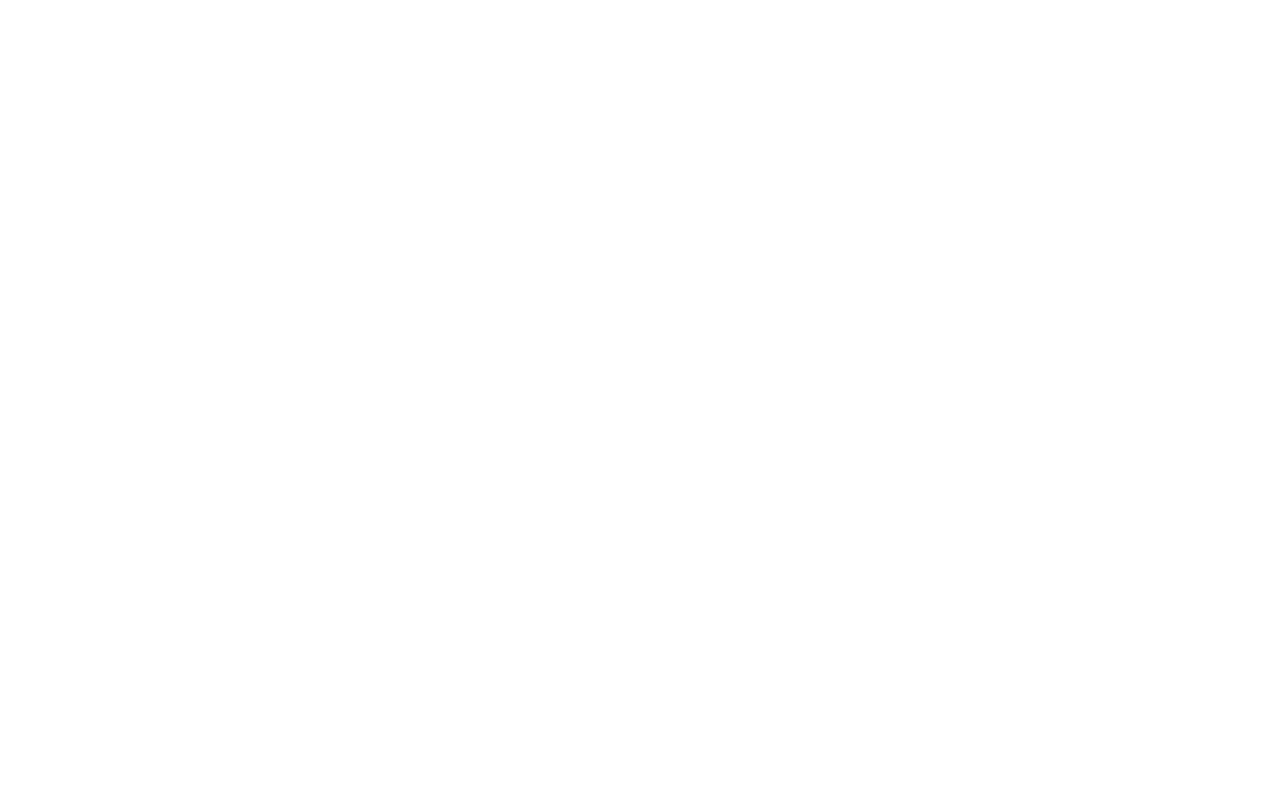
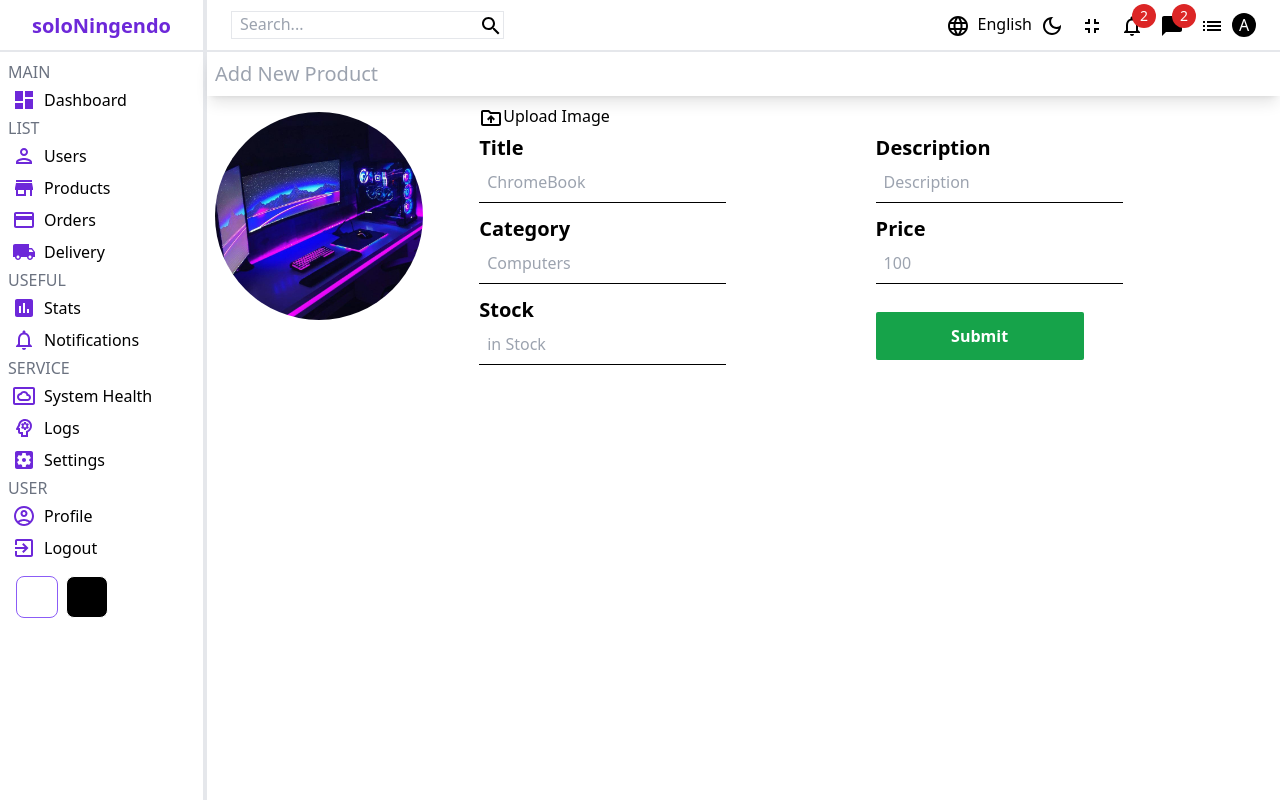
Before and after one commit to rauf97-bit/Admin_Dashboard, a React (Create React App) app: page /products/new in a window 1280 px wide. Before the commit this address had no page. Built offline with nearby package versions, Linux system fonts and the light colour scheme.

Commit message:
Added few contents

```diff
--- a/src/App.css
+++ b/src/App.css
@@ -36,3 +36,10 @@
     transform: rotate(360deg);
   }
 }
+.app.dark-theme{
+  background: #222;
+  color: rgb(240, 233, 233) !important;
+}
+/* .MuiDataGrid-cellContent, .MuiDataGrid-columnHeaderTitle, .MuiDataGrid-cell--withRenderer{
+
+} */
--- a/src/App.js
+++ b/src/App.js
@@ -1,31 +1,70 @@
-import React from "react";
+import React, { useState } from "react";
 import { BrowserRouter as Router, Routes, Route } from "react-router-dom";
 import Home from "./Screens/Home";
 import List from "./Screens/List";
 import Login from "./Screens/Login";
 import New from "./Screens/New";
 import Single from "./Screens/Single";
-import {productData, userData} from './Data/newData'
+import { productData, userData } from "./Data/newData";
+import "./App.css";
 const App = () => {
+  const [mode, setMode] = useState(false);
   return (
     <Router>
+      <div className={mode ? "app dark-theme" : ""}>
         <Routes>
           <Route path="/">
-          <Route index element={<Home />}></Route>
+            <Route
+              index
+              element={<Home mode={mode} setMode={setMode} />}
+            ></Route>
             {/* <Route path='signup' element={} ></Route> */}
             <Route path="login" element={<Login />}></Route>
             <Route path="users">
-            <Route index element={<List />}></Route>
-            <Route path=":userId" element={<Single />}></Route>
-            <Route path="new" element={<New inputs={userData} title="Add New Product" />}></Route>
+              <Route
+                index
+                element={<List mode={mode} setMode={setMode} />}
+              ></Route>
+              <Route
+                path=":userId"
+                element={<Single mode={mode} setMode={setMode} />}
+              ></Route>
+              <Route
+                path="new"
+                element={
+                  <New
+                    mode={mode}
+                    setMode={setMode}
+                    inputs={userData}
+                    title="Add New Product"
+                  />
+                }
+              ></Route>
             </Route>
-          <Route path="product">
-            <Route index element={<List />}></Route>
-            <Route path=":userId" element={<Single />}></Route>
-            <Route path="new" element={<New inputs={productData} title="Add New Product"/>}></Route>
+            <Route path="products">
+              <Route
+                index
+                element={<List mode={mode} setMode={setMode} />}
+              ></Route>
+              <Route
+                path=":userId"
+                element={<Single mode={mode} setMode={setMode} />}
+              ></Route>
+              <Route
+                path="new"
+                element={
+                  <New
+                    mode={mode}
+                    setMode={setMode}
+                    inputs={productData}
+                    title="Add New Product"
+                  />
+                }
+              ></Route>
             </Route>
           </Route>
         </Routes>
+      </div>
     </Router>
   );
 };
--- a/src/Data/newData.js
+++ b/src/Data/newData.js
@@ -1,5 +1,5 @@
 export const userData = [
-  { id: 1, label:  "userName", placeholder: "Peter_Griffin", type : "text"   },
+  { id: 1, label:  "Username", placeholder: "Peter_Griffin", type : "text"   },
   { id: 2, label:  "Name and Surname", placeholder: "Peter Griffin", type : "text"   },
   { id: 4, label:  "Email", placeholder: "peterG@gmail.com", type : "email"   },
   { id: 3, label:  "PhoneNumber", placeholder: "+123 456 789", type : "text"   },
--- a/src/Screens/New.jsx
+++ b/src/Screens/New.jsx
@@ -2,33 +2,33 @@ import { DriveFolderUploadOutlined } from "@mui/icons-material";
 import React, { useState } from "react";
 import Navbar from "../components/Navbar";
 import Sidebar from "../components/Sidebar";
+import img from '../images/c6.jpg'
 
-const New = ({ inputs, title }) => {
+const New = ({ inputs, title, mode, setMode }) => {
   const [file, setFile] = useState("");
   return (
     <div>
       <div className="flex">
       <React.Fragment>
-          <Sidebar />
+        <Sidebar setMode={setMode} />
       </React.Fragment>
       <div className="flex-1">
-          <Navbar />
+        <Navbar setMode={setMode} mode={mode} />
           <div className="">
             <h2 className="text-gray-400 shadow-lg p-2 text-xl">{title}</h2>
-            <div className="grid grid-cols-3 p-2">
-              <div className="col-span-1 flex justify-center">
+            <div className="grid grid-cols-4 p-2">
+              <div className="col-span-1">
                 <img
-                  src={file ? URL.createObjectURL(file) : "../images/c6.jpg"}
+                    src={file ? URL.createObjectURL(file) : img}
                     className="w-52 h-52 rounded-full my-2"
                     alt="user"
                 />
               </div>
-              <div className="col-span-2">
-                <div className="flex gap-6 justify-around flex-grow flex-wrap">
-                  <div className="flex flex-col">
-                    <label htmlFor="file">
-                      {" "}
-                      <DriveFolderUploadOutlined />{" "}
+              <div className="col-span-3 ">
+                <div className="block">
+                    <label htmlFor="file" className="cursor-pointer">
+                      <DriveFolderUploadOutlined />
+                      Upload Image
                     </label>
                     <input
                       type="file"
@@ -38,27 +38,40 @@ const New = ({ inputs, title }) => {
                       className="hidden"
                     />
                 </div>
-                  <div className="flex flex-col">
+                <div className="grid grid-cols-2">
                     {inputs.map((data) => (
-                      <div key={data.id} className="form-grp">
-                        <label htmlFor={data.placeholder}>{data.label}</label>
+                      <div key={data.id} className="col-span-1 w-[50%]">
+                        <label htmlFor={data.placeholder} className="mt-1 block font-semibold text-xl">{data.label}</label>
                         <input
                           type={data.type}
                           id={data.placeholder}
                           placeholder={data.placeholder}
-                          className="border-0 outline-none border-b border-black active:border-0"
+                          className="border-0 outline-none mb-2 p-2 border-b border-black active:border-0"
                         />
                       </div>
                     ))}
-                  </div>
+                    <div className="col-span-1">
                     <input
                     type="submit"
                     value="Submit"
-                    className="p-3 px-4 rounded-sm bg-green-600 text-center w-52 "
-                  />
+                    className="p-3 px-4 mt-5 rounded-sm cursor-pointer text-white font-bold bg-green-600 text-center w-52 "/>
                     </div>
                 </div>
               </div>
+            </div>
+
+            {/*
+              <div className="col-span-1 flex justify-center">
+
+              </div>
+              <div className="col-span-3">
+                <div className="flex w-[100%] justify-around">
+                  <div className="flex flex-col">
+                  </div>
+                </div>
+
+              </div>
+        </div> */}
             </div>
           </div>
       </div>
--- a/src/Screens/Single.jsx
+++ b/src/Screens/Single.jsx
@@ -5,14 +5,14 @@ import Navbar from "../components/Navbar";
 import Sidebar from "../components/Sidebar";
 import profileImg from "../images/c7.jpg";
 
-const Single = () => {
+const Single = ({mode, setMode}) => {
   return (
     <div className="flex">
       <React.Fragment>
-        <Sidebar />
+        <Sidebar setMode={setMode} />
       </React.Fragment>
       <div className="flex-1">
-        <Navbar />
+        <Navbar setMode={setMode} mode={mode} />
         <div className="flex gap-2">
           <div className="shadow-xl rounded-lg p-3 px-2 relative max-w-sm">
             <p className="absolute top-0 right-0 p-1 rounded-sm text-purple-600 bg-purple-400">
--- a/src/components/Chart.jsx
+++ b/src/components/Chart.jsx
@@ -8,7 +8,7 @@ import {
   ResponsiveContainer,
 } from "recharts";
 
-const Chart = ({aspect}) => {
+const Chart = ({aspect, mode}) => {
   const data = [
     { name: "January", Total: 1600 },
     { name: "February", Total: 2000 },
@@ -18,7 +18,7 @@ const Chart = ({aspect}) => {
     { name: "June", Total: 1850 },
   ];
   return (
-    <div className="col-span-2 shadow-xl">
+    <div className={mode ? "bg-black text-white col-span-2 shadow-xl" : "col-span-2 shadow-xl"}>
       <ResponsiveContainer width="100%" aspect={aspect}>
         <AreaChart
           width={500}
--- a/src/components/ListTable.jsx
+++ b/src/components/ListTable.jsx
@@ -34,7 +34,7 @@ const ListTable = () => {
                 <TableCell className="">{row.id}</TableCell>
                 <TableCell>
                   <div className="flex items-center">
-                  <img src={row.img} alt="Img" srcset="" className="h-10 w-10 rounded-full mr-3" />
+                  <img src={row.img} alt="Img" srcSet="" className="h-10 w-10 rounded-full mr-3" />
                   <p>{row.product}</p>
                   </div>
                 </TableCell>
--- a/src/components/Navbar.jsx
+++ b/src/components/Navbar.jsx
@@ -9,7 +9,10 @@ import {
 } from "@mui/icons-material";
 import React from "react";
 
-const Navbar = () => {
+const Navbar = ({setMode, mode}) => {
+  const changeMode = () =>{
+    setMode(!mode)
+  }
   return (
     <div className="navbar">
       <div className="flex h-[50px] px-6 items-center justify-between">
@@ -26,8 +29,8 @@ const Navbar = () => {
             <LanguageOutlined className="mx-2" />
             <span>English</span>
           </li>
-          <li>
-            <DarkModeOutlined className="mx-2" />
+          <li onClick={()=> changeMode()}>
+            <DarkModeOutlined className="mx-2 cursor-pointer"   />
           </li>
           <li>
             <FullscreenExitOutlined className="mx-2" />
--- a/src/components/Sidebar.jsx
+++ b/src/components/Sidebar.jsx
@@ -13,7 +13,8 @@ import {
   SettingsSystemDaydreamOutlined,
   Store,
 } from "@mui/icons-material";
-const Sidebar = () => {
+import { Link } from "react-router-dom";
+const Sidebar = ({setMode}) => {
   return (
     <div className="sidebar h-[100vh] border-r-4 border-r-gray-200 ">
       <div className="p-3 px-8 text-center h-[50px] text-violet-700 font-bold text-xl">
@@ -27,14 +28,14 @@ const Sidebar = () => {
           <span>Dashboard</span>
         </div>
         <div className=" text-gray-500">LIST</div>
-        <div className="flex p-1 items-center">
+        <Link to={'/users'} className="flex p-1 items-center">
           <PersonOutlined className="text-violet-700 mr-2" />
           <span>Users</span>
-        </div>
-        <div className="flex p-1 items-center">
+        </Link>
+        <Link to={'/products'} className="flex p-1 items-center">
           <Store className="text-violet-700 mr-2" />
           <span>Products</span>
-        </div>
+        </Link>
         <div className="flex p-1 items-center">
           <CreditCard className="text-violet-700 mr-2" />
           <span>Orders</span>
@@ -76,8 +77,8 @@ const Sidebar = () => {
         </div>
 
         <div className="mode mx-auto my-3 flex items-center">
-          <div className="p-5 mx-2 border-violet-500 border-[0.5px] rounded-lg"></div>
-          <div className="p-5 border-white border-[0.5px]  rounded-lg bg-black"></div>
+          <div onClick={() => setMode(false)} className="p-5 mx-2 bg-white cursor-pointer border-violet-500 border-[0.5px] rounded-lg"></div>
+          <div onClick={() => setMode(true)} className="p-5 border-white cursor-pointer border-[0.5px]  rounded-lg bg-black"></div>
         </div>
       </div>
     </div>
```
Also changed, not shown: src/Screens/Home.jsx (+4 -4 lines), src/Screens/List.jsx (+11 -10 lines), 1 other file (tests, documents, lock files or other folders). Lines whose indentation alone changed are shown as unchanged.
